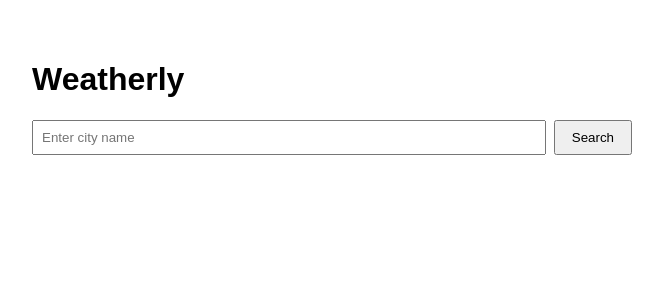
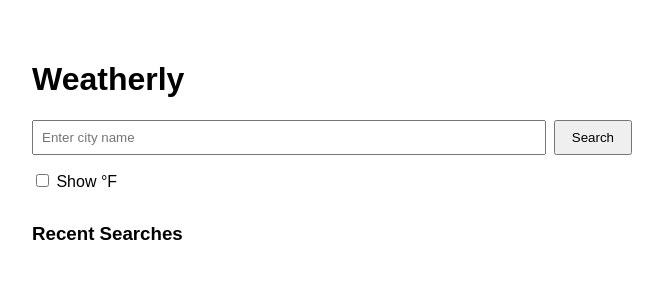
Before and after one commit to ThinkAboutRek/Weatherly, a Django app: page / in a window 1280 px wide. Shown: the top 300 px of the page, without its empty margins (308-971 px from the left). Run offline with Django 5.2, Linux system fonts and the light colour scheme; tables that the repository leaves empty hold one stand-in row (values such as "Sample post").

Commit message:
feat: add C/F toggle and recent searches display

```diff
--- a/static/weather/css/styles.css
+++ b/static/weather/css/styles.css
@@ -4,3 +4,7 @@ form { display: flex; gap: 0.5rem; margin-bottom: 1rem; }
 input { flex: 1; padding: 0.5rem; }
 button { padding: 0.5rem 1rem; }
 .error { color: red; }
+.toggle-container { margin-bottom: 1rem; }
+#recent-container { margin-top: 2rem; }
+#recent-list { list-style: none; padding: 0; }
+#recent-list li { padding: 0.25rem 0; border-bottom: 1px solid #eee; }
--- a/static/weather/js/app.js
+++ b/static/weather/js/app.js
@@ -1,6 +1,13 @@
 const form = document.getElementById("search-form");
 const input = document.getElementById("city-input");
 const results = document.getElementById("results");
+const toggle = document.getElementById("unit-toggle");
+const recentList = document.getElementById("recent-list");
+
+let isCelsius = true;
+
+// Fetch and render recent searches on load
+window.addEventListener("DOMContentLoaded", fetchRecentSearches);
 
 form.addEventListener("submit", async (e) => {
   e.preventDefault();
@@ -16,28 +23,80 @@ form.addEventListener("submit", async (e) => {
     }
     const data = await resp.json();
     renderWeather(data);
+    await fetchRecentSearches(); // update list after logging in DB
   } catch (error) {
     results.innerHTML = `<p class="error">${error.message}</p>`;
   }
 });
 
+toggle.addEventListener("change", () => {
+  isCelsius = !toggle.checked;
+  // If there’s already rendered data, re-render it
+  const lastData = results.dataset.lastData;
+  if (lastData) renderWeather(JSON.parse(lastData));
+});
+
 function renderWeather(data) {
   const { city, current, daily } = data;
+  // Save for re-render on toggle
+  results.dataset.lastData = JSON.stringify(data);
 
-  console.log("Days of forecast:", daily.time.length);
+  const temp = isCelsius
+    ? `${current.temperature}°C`
+    : `${(current.temperature * 9/5 + 32).toFixed(1)}°F`;
+  const speed = isCelsius
+    ? `${current.windspeed} m/s`
+    : `${(current.windspeed * 2.237).toFixed(1)} mph`;
 
   let html = `
     <h2>Weather in ${city}</h2>
-    <p>Temperature: ${current.temperature}°C</p>
-    <p>Wind Speed: ${current.windspeed} m/s</p>
+    <p>Temperature: ${temp}</p>
+    <p>Wind Speed: ${speed}</p>
     <h3>${daily.time.length}-Day Forecast</h3>
     <ul>
   `;
   for (let i = 0; i < daily.time.length; i++) {
+    const max = isCelsius
+      ? `${daily.temperature_2m_max[i]}°C`
+      : `${(daily.temperature_2m_max[i] * 9/5 + 32).toFixed(1)}°F`;
+    const min = isCelsius
+      ? `${daily.temperature_2m_min[i]}°C`
+      : `${(daily.temperature_2m_min[i] * 9/5 + 32).toFixed(1)}°F`;
     html += `<li>
-      ${daily.time[i]}: High ${daily.temperature_2m_max[i]}°C, Low ${daily.temperature_2m_min[i]}°C
+      ${daily.time[i]}: High ${max}, Low ${min}
     </li>`;
   }
   html += "</ul>";
   results.innerHTML = html;
 }
+
+async function fetchRecentSearches() {
+  try {
+    const resp = await fetch("/api/searches/");
+    const list = await resp.json();
+    renderRecent(ListToDisplay(list));
+  } catch {
+    // silently fail
+  }
+}
+
+function ListToDisplay(list) {
+  // return array of city names
+  return list.map(item => ({
+    city: item.city,
+    time: new Date(item.searched_at).toLocaleString(),
+  }));
+}
+
+function renderRecent(items) {
+  recentList.innerHTML = "";
+  if (!items.length) {
+    recentList.innerHTML = "<li>No recent searches</li>";
+    return;
+  }
+  items.forEach(({city, time}) => {
+    const li = document.createElement("li");
+    li.textContent = `${city} at ${time}`;
+    recentList.appendChild(li);
+  });
+}
--- a/templates/index.html
+++ b/templates/index.html
@@ -10,12 +10,30 @@
 <body>
   <div class="container">
     <h1>Weatherly</h1>
+
     <form id="search-form">
       <input type="text" id="city-input" placeholder="Enter city name" required />
       <button type="submit">Search</button>
     </form>
+
+    <!-- °C/°F Toggle -->
+    <div class="toggle-container">
+      <label>
+        <input type="checkbox" id="unit-toggle" />
+        Show °F
+      </label>
+    </div>
+
+    <!-- Results -->
     <div id="results"></div>
+
+    <!-- Recent Searches -->
+    <div id="recent-container">
+      <h3>Recent Searches</h3>
+      <ul id="recent-list"></ul>
+    </div>
   </div>
+
   <script src="{% static 'weather/js/app.js' %}"></script>
 </body>
 </html>
--- a/weather/urls.py
+++ b/weather/urls.py
@@ -1,7 +1,8 @@
 from django.urls import path
-from .views import weather_by_city, index
+from .views import index, weather_by_city, recent_searches
 
 urlpatterns = [
     path("", index, name="home"),
     path("weather/", weather_by_city, name="weather-by-city"),
+    path("searches/", recent_searches, name="recent-searches"),
 ]
--- a/weather/views.py
+++ b/weather/views.py
@@ -1,10 +1,14 @@
 import os
 import requests
+from django.shortcuts import render
 from rest_framework.decorators import api_view
 from rest_framework.response import Response
 from rest_framework import status
 from .models import Search
-from django.shortcuts import render
+
+# Homepage view
+def index(request):
+    return render(request, "index.html")
 
 OPEN_METEO_BASE_URL = os.getenv("OPEN_METEO_BASE_URL", "https://api.open-meteo.com/v1")
 GEOCODING_URL = "https://geocoding-api.open-meteo.com/v1/search"
@@ -18,7 +22,7 @@ def weather_by_city(request):
 
     Search.objects.create(city=city)
 
-    # 1) Geocoding
+    # Geocoding
     geocode_resp = requests.get(GEOCODING_URL, params={"name": city})
     if geocode_resp.status_code != 200 or not geocode_resp.json().get("results"):
         return Response({"error": "Unable to geocode the city."},
@@ -27,7 +31,7 @@ def weather_by_city(request):
     first = geocode_resp.json()["results"][0]
     lat, lon = first["latitude"], first["longitude"]
 
-    # 2) Forecast
+    # Forecast
     forecast_resp = requests.get(
         f"{OPEN_METEO_BASE_URL}/forecast",
         params={
@@ -36,6 +40,7 @@ def weather_by_city(request):
             "current_weather": True,
             "daily": "temperature_2m_max,temperature_2m_min,weathercode",
             "timezone": "auto",
+            "forecast_days": 7,
         },
     )
     if forecast_resp.status_code != 200:
@@ -51,5 +56,14 @@ def weather_by_city(request):
         "daily": data.get("daily", {}),
     })
 
-def index(request):
-    return render(request, "index.html")
+@api_view(["GET"])
+def recent_searches(request):
+    """
+    GET /api/searches/ → returns last 5 searches
+    """
+    qs = Search.objects.order_by("-searched_at")[:5]
+    data = [
+        {"city": s.city, "searched_at": s.searched_at.isoformat()}
+        for s in qs
+    ]
+    return Response(data)
```
